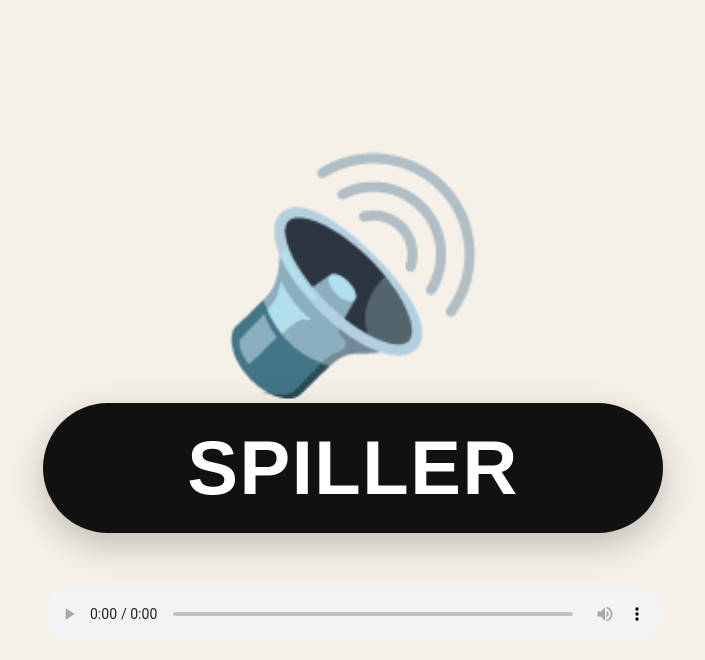
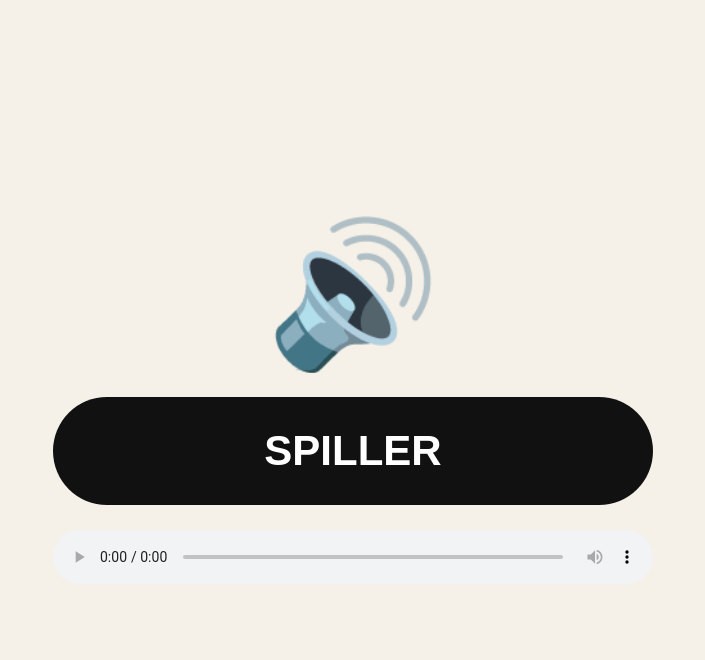
Before and after one commit to udstilling/audio, a plain HTML site: page index.html in a window 1280 px wide. Shown: the whole page, without its empty margins (287-992 px from the left). Drawn offline with Linux system fonts and the light colour scheme.

Commit message:
Refactor HTML structure and styles

```diff
--- a/index.html
+++ b/index.html
@@ -1,116 +1,100 @@
-<!doctype html>
+<!DOCTYPE html>
 <html lang="da">
 <head>
-  <meta charset="utf-8">
-  <meta name="viewport" content="width=device-width, initial-scale=1">
+<meta charset="UTF-8">
+<meta name="viewport" content="width=device-width, initial-scale=1.0">
 <title>Lyd</title>
+
 <style>
-    * { box-sizing: border-box; }
-    html, body {
-      margin: 0;
-      min-height: 100%;
-      background: #f6f1e8;
-      color: #111;
-      font-family: system-ui, -apple-system, BlinkMacSystemFont, "Segoe UI", sans-serif;
+body{
+    margin:0;
+    background:#f5f1e8;
+    font-family:Arial,Helvetica,sans-serif;
+    display:flex;
+    justify-content:center;
+    align-items:center;
+    height:100vh;
 }
-    body {
-      min-height: 100vh;
-      display: grid;
-      place-items: center;
-      padding: 24px;
+
+.container{
+    width:90%;
+    max-width:600px;
+    text-align:center;
 }
-    main {
-      width: min(620px, 100%);
-      text-align: center;
+
+button{
+    width:100%;
+    padding:30px;
+    font-size:42px;
+    font-weight:bold;
+    border:none;
+    border-radius:100px;
+    background:#111;
+    color:white;
+    cursor:pointer;
 }
-    .speaker {
-      font-size: clamp(110px, 32vw, 220px);
-      line-height: 1;
-      margin-bottom: 28px;
+
+button:active{
+    transform:scale(.98);
 }
-    button {
-      width: 100%;
-      min-height: 130px;
-      border: 0;
-      border-radius: 999px;
-      background: #111;
-      color: white;
-      font-size: clamp(36px, 12vw, 76px);
-      font-weight: 900;
-      letter-spacing: .02em;
-      box-shadow: 0 12px 35px rgba(0,0,0,.22);
-      cursor: pointer;
+
+.speaker{
+    font-size:140px;
+    margin-bottom:20px;
 }
-    button:active { transform: scale(.985); }
-    .hint {
-      margin-top: 26px;
-      color: #555;
-      font-size: 20px;
-    }
-    audio {
-      width: 100%;
-      margin-top: 28px;
+
+audio{
+    width:100%;
+    margin-top:25px;
 }
 </style>
+
 </head>
 <body>
-  <main>
-    <div class="speaker" aria-hidden="true">🔊</div>
-    <button id="playButton" type="button" aria-label="Afspil lyd">AFSPIL</button>
-    <p id="hint" class="hint">Scanner du QR-koden, forsøger lyden at starte automatisk.</p>
-    <audio id="audio" controls preload="auto"></audio>
-  </main>
+
+<div class="container">
+
+<div class="speaker">🔊</div>
+
+<button id="playButton">AFSPIL</button>
+
+<audio id="audio" controls></audio>
+
+</div>
 
 <script>
-    const audio = document.getElementById("audio");
-    const playButton = document.getElementById("playButton");
-    const hint = document.getElementById("hint");
-
-    function getNumber() {
-      const path = window.location.pathname.replace(/\/$/, "");
-      const last = path.split("/").pop();
-
-      if (/^\d+$/.test(last)) return last;
 
 const params = new URLSearchParams(window.location.search);
-      const id = params.get("id") || params.get("lyd") || params.get("audio");
-      if (/^\d+$/.test(id || "")) return id;
 
-      return "1";
+const id = params.get("id") || "1";
+
+const audio = document.getElementById("audio");
+
+audio.src = "audio/" + id + ".mp3";
+
+const button = document.getElementById("playButton");
+
+async function playAudio(){
+
+    try{
+
+        await audio.play();
+
+        button.innerText="SPILLER";
+
+    }catch(e){
+
+        button.innerText="AFSPIL";
+
     }
 
-    const number = getNumber();
-    audio.src = `audio/${number}.mp3`;
-
-    async function play() {
-      try {
-        await audio.play();
-        playButton.textContent = "SPILLER";
-        hint.textContent = "";
-      } catch (e) {
-        playButton.textContent = "AFSPIL";
-        hint.textContent = "Tryk på den store knap for at høre lyden.";
-      }
 }
 
-    playButton.addEventListener("click", play);
+button.onclick = playAudio;
 
-    audio.addEventListener("play", () => {
-      playButton.textContent = "SPILLER";
-      hint.textContent = "";
-    });
+playAudio();
 
-    audio.addEventListener("pause", () => {
-      if (!audio.ended) playButton.textContent = "FORTSÆT";
-    });
+</script>
 
-    audio.addEventListener("ended", () => {
-      playButton.textContent = "AFSPIL IGEN";
-      hint.textContent = "";
-    });
-
-    // Forsøg autoplay. iPhone/Safari kræver ofte ét tryk.
-    play();
-  </script>
 </body>
 </html>
```
Lines whose indentation alone changed are shown as unchanged.
